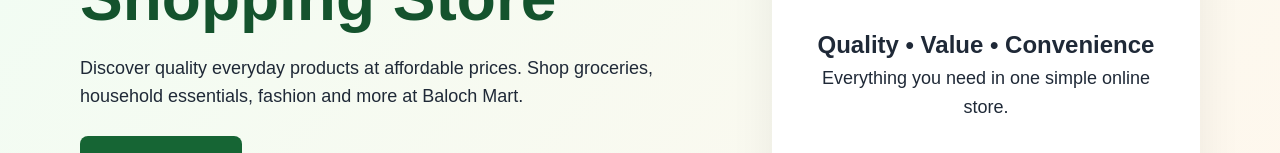
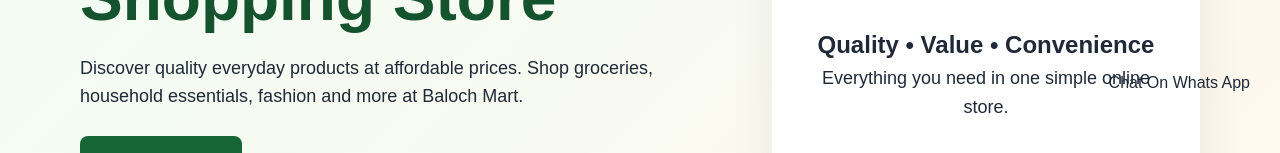
Before and after one commit to talibmari110-debug/balochmart, a plain HTML site: page index.html in a window 1280 px wide. Shown: the part 330-483 px from the top of the page. Drawn offline with Linux system fonts and the light colour scheme.

Commit message:
Update index.html

```diff
--- a/index.html
+++ b/index.html
@@ -97,7 +97,7 @@
   <h1> Testing Site Content</h1>
 
 
-  <a style="position:absolute;right:30px" href="https://wa.me/03032259008">
+  <a style="position:absolute;right:30px;top:400px" href="https://wa.me/03032259008">
       Chat On Whats App
   </a>
 <script src="js/script.js"></script>
```
